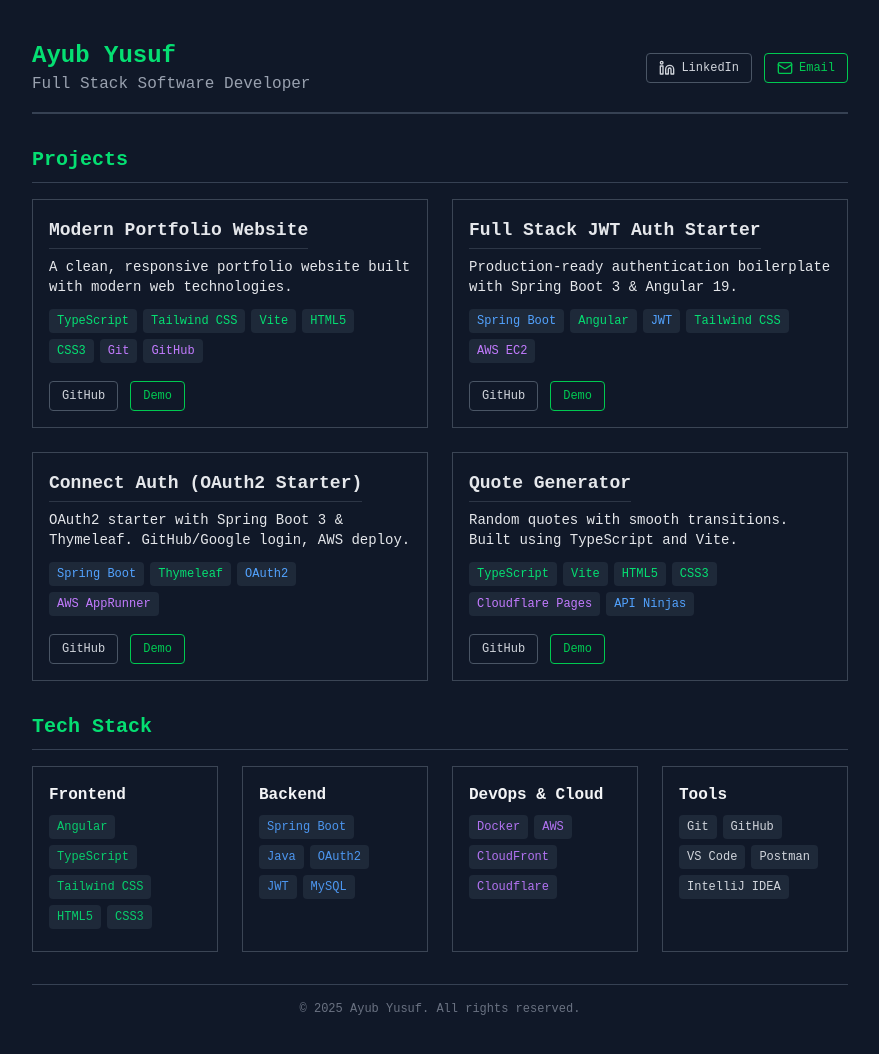
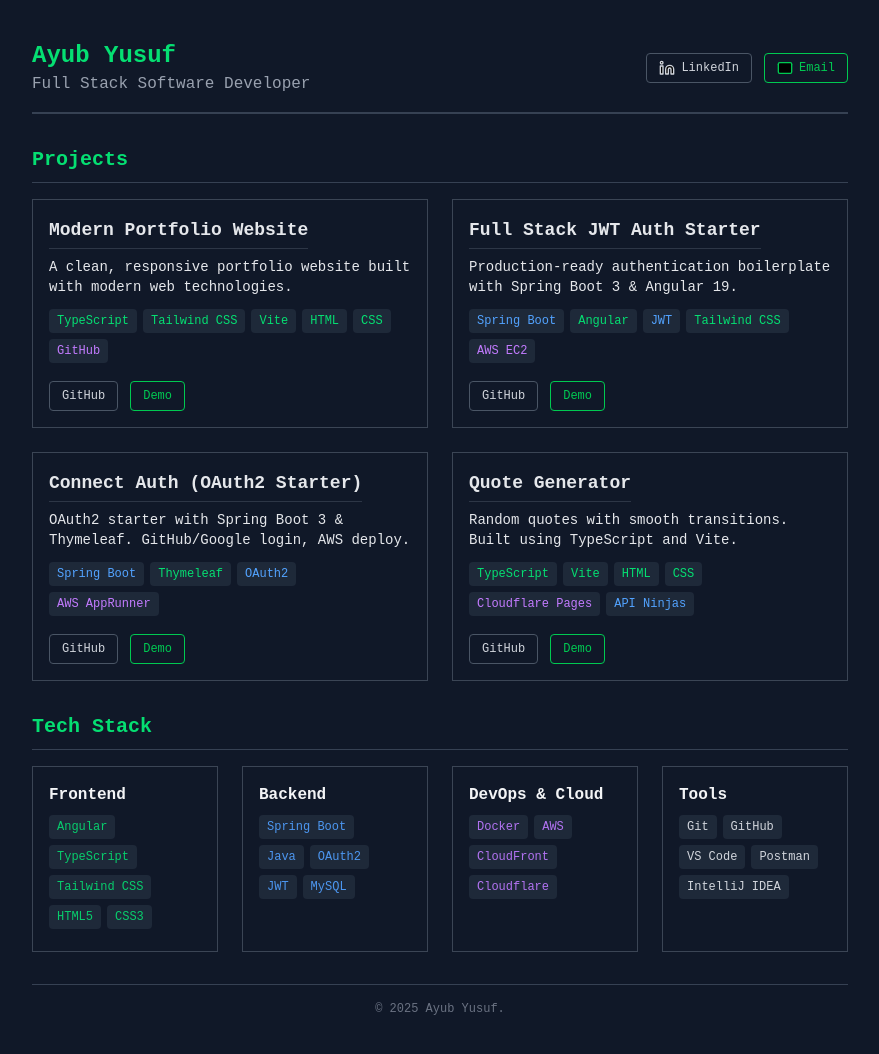
Before and after one commit to pw2712gz/portfolio, a website built with Vite: page index.html in a window 1280 px wide. Shown: the whole page, without its empty margins (200-1079 px from the left). Built offline with nearby package versions, Linux system fonts and the light colour scheme.

Commit message:
fix: update HTML and JSON files to correct technology names and footer text

```diff
--- a/index.html
+++ b/index.html
@@ -45,7 +45,6 @@
           >
             <svg
               class="w-4 h-4 mr-1.5"
-              fill="none"
               stroke="currentColor"
               stroke-linecap="round"
               stroke-linejoin="round"
@@ -68,7 +67,6 @@
           >
             <svg
               class="w-4 h-4 mr-1.5"
-              fill="none"
               stroke="currentColor"
               stroke-linecap="round"
               stroke-linejoin="round"
@@ -118,7 +116,7 @@
     <footer
       class="border-t border-gray-700 pt-4 text-center text-xs text-gray-500 animate-fade-in"
     >
-      <p>© <span id="year"></span> Ayub Yusuf. All rights reserved.</p>
+      <p>© <span id="year"></span> Ayub Yusuf.</p>
     </footer>
 
     <!-- Script -->
--- a/src/data/projects.json
+++ b/src/data/projects.json
@@ -6,9 +6,8 @@
       { "name": "TypeScript", "type": "frontend" },
       { "name": "Tailwind CSS", "type": "frontend" },
       { "name": "Vite", "type": "frontend" },
-      { "name": "HTML5", "type": "frontend" },
-      { "name": "CSS3", "type": "frontend" },
-      { "name": "Git", "type": "devops" },
+      { "name": "HTML", "type": "frontend" },
+      { "name": "CSS", "type": "frontend" },
       { "name": "GitHub", "type": "devops" }
     ],
     "githubUrl": "https://github.com/pw2712gz/portfolio",
@@ -45,12 +44,12 @@
     "technologies": [
       { "name": "TypeScript", "type": "frontend" },
       { "name": "Vite", "type": "frontend" },
-      { "name": "HTML5", "type": "frontend" },
-      { "name": "CSS3", "type": "frontend" },
+      { "name": "HTML", "type": "frontend" },
+      { "name": "CSS", "type": "frontend" },
       { "name": "Cloudflare Pages", "type": "devops" },
       { "name": "API Ninjas", "type": "backend" }
     ],
     "githubUrl": "https://github.com/pw2712gz/quote-generator",
-    "demoUrl": "https://quote.ayubyusuf.dev"
+    "demoUrl": "https://quotes.ayubyusuf.dev"
   }
 ]
```
